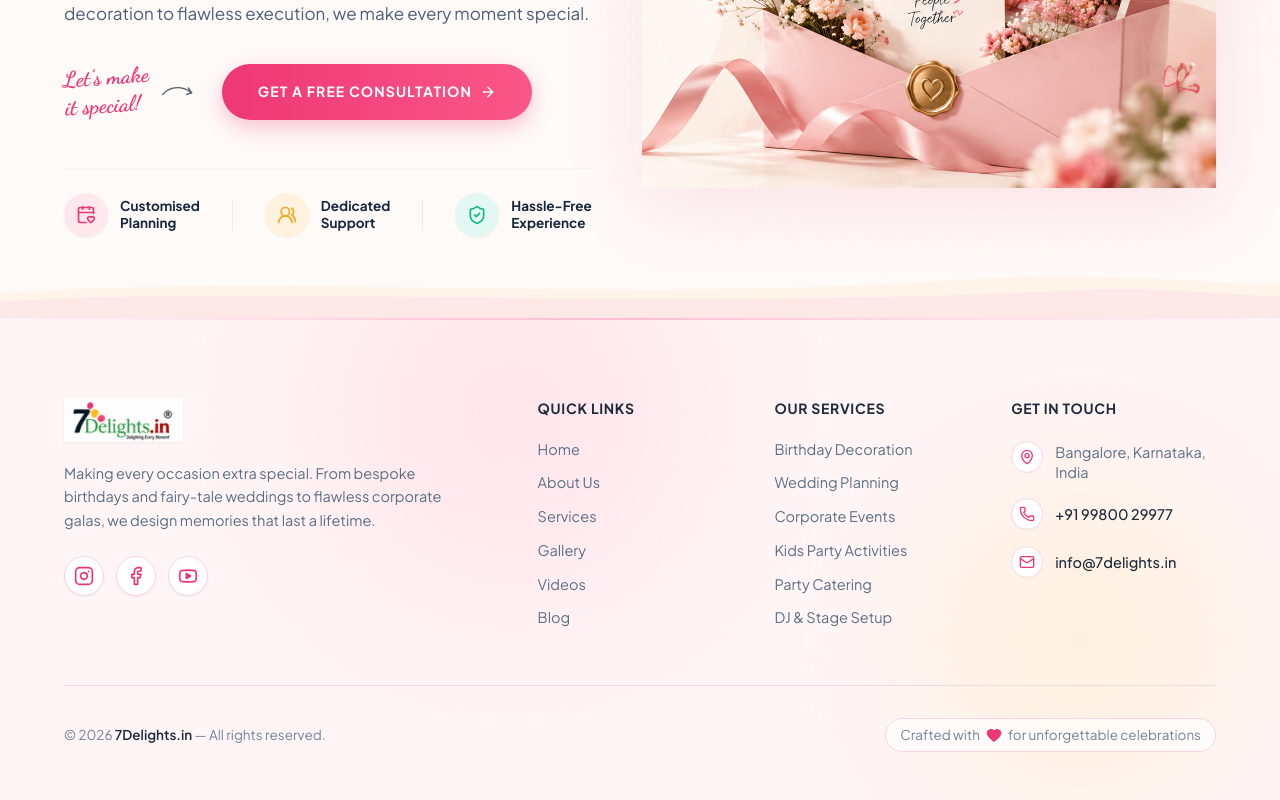
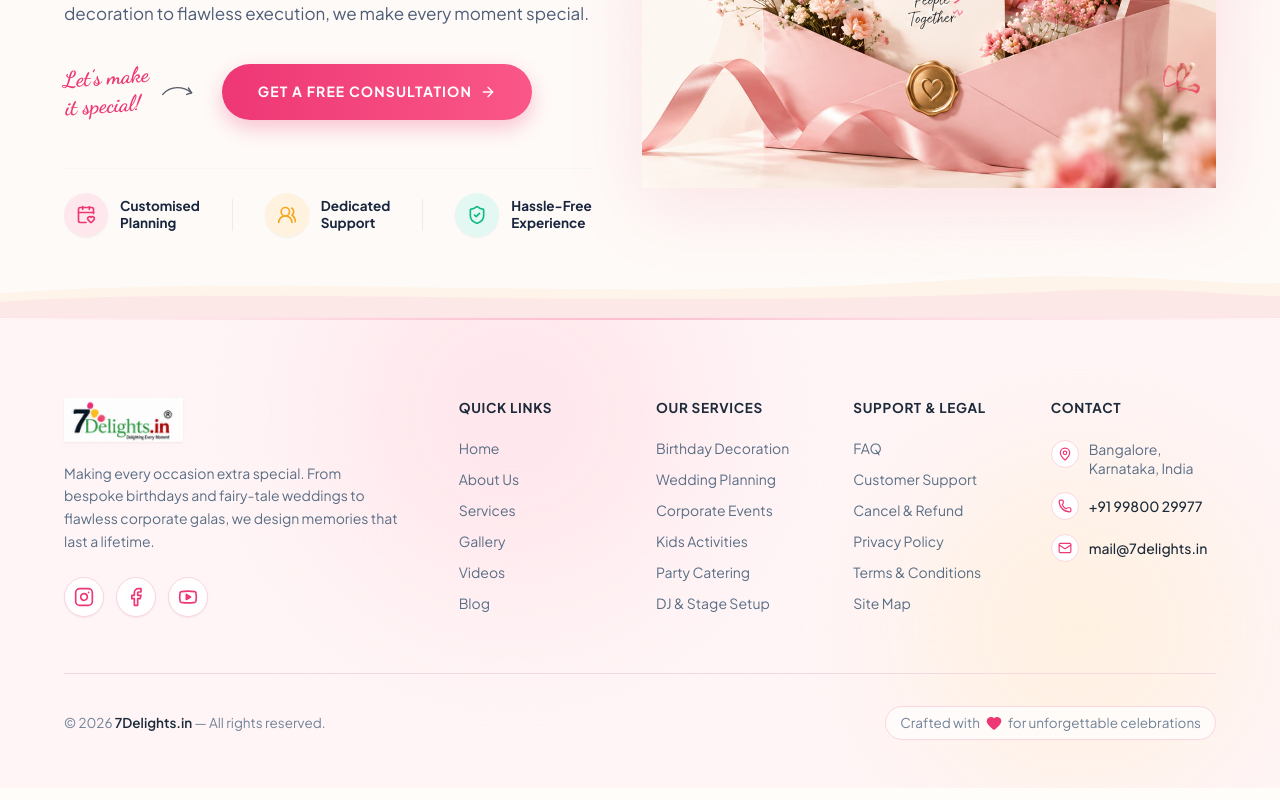
Before and after one commit to rameezwangde/7delights, a React (Vite) app: page / in a window 1280 px wide. Shown: the part 6701-7501 px from the top of the page. Built offline with nearby package versions, Linux system fonts and the light colour scheme; a web font is replaced by a local one.

Commit message:
feat: add Footer component with brand details, links, and contact info

```diff
--- a/src/components/Footer.jsx
+++ b/src/components/Footer.jsx
@@ -15,12 +15,12 @@ export default function Footer() {
       <div className="w-full max-w-[1720px] mx-auto px-6 sm:px-10 lg:px-14 xl:px-16 relative z-10">
 
         {/* Top Section: Brand + Navigation Columns */}
-        <div className="grid grid-cols-1 md:grid-cols-2 lg:grid-cols-5 gap-10 lg:gap-8 pb-14 border-b border-[#F5D8DF]">
+        <div className="grid grid-cols-1 md:grid-cols-2 lg:grid-cols-6 gap-10 lg:gap-8 pb-14 border-b border-[#F5D8DF]">
 
           {/* Column 1: Brand & Bio */}
-          <div className="lg:col-span-2 flex flex-col pr-0 lg:pr-8">
+          <div className="lg:col-span-2 flex flex-col pr-0 lg:pr-6">
             <div className="flex items-center mb-5">
-              <a href="#placeholder" className="inline-block transition-transform hover:scale-[1.02]">
+              <a href="#home" className="inline-block transition-transform hover:scale-[1.02]">
                 <img
                   src="/assets/logo.png"
                   alt="7Delights.in Logo"
@@ -29,7 +29,7 @@ export default function Footer() {
               </a>
             </div>
 
-            <p className="text-[#5A6E85] text-[14.5px] leading-relaxed max-w-[420px] mb-6">
+            <p className="text-[#5A6E85] text-[14px] leading-relaxed max-w-[380px] mb-6">
               Making every occasion extra special. From bespoke birthdays and fairy-tale weddings to flawless corporate galas, we design memories that last a lifetime.
             </p>
 
@@ -70,57 +70,72 @@ export default function Footer() {
 
           {/* Column 2: Quick Links */}
           <div>
-            <h4 className="text-[14px] font-bold tracking-wider uppercase text-[#1C2A39] mb-5 font-sans flex items-center gap-1.5">
-              <span>Quick Links</span>
+            <h4 className="text-[13.5px] font-bold tracking-wider uppercase text-[#1C2A39] mb-4 sm:mb-5 font-sans">
+              Quick Links
             </h4>
-            <ul className="space-y-3 text-[14.5px] text-[#5A6E85]">
-              <li><a href="#placeholder" className="hover:text-[#EE3775] hover:translate-x-1 inline-block transition-all duration-150">Home</a></li>
-              <li><a href="#placeholder" className="hover:text-[#EE3775] hover:translate-x-1 inline-block transition-all duration-150">About Us</a></li>
-              <li><a href="#placeholder" className="hover:text-[#EE3775] hover:translate-x-1 inline-block transition-all duration-150">Services</a></li>
-              <li><a href="#placeholder" className="hover:text-[#EE3775] hover:translate-x-1 inline-block transition-all duration-150">Gallery</a></li>
-              <li><a href="#placeholder" className="hover:text-[#EE3775] hover:translate-x-1 inline-block transition-all duration-150">Videos</a></li>
-              <li><a href="#placeholder" className="hover:text-[#EE3775] hover:translate-x-1 inline-block transition-all duration-150">Blog</a></li>
+            <ul className="space-y-2.5 text-[14px] text-[#5A6E85]">
+              <li><a href="#home" className="hover:text-[#EE3775] hover:translate-x-1 inline-block transition-all duration-150">Home</a></li>
+              <li><a href="#about" className="hover:text-[#EE3775] hover:translate-x-1 inline-block transition-all duration-150">About Us</a></li>
+              <li><a href="#services" className="hover:text-[#EE3775] hover:translate-x-1 inline-block transition-all duration-150">Services</a></li>
+              <li><a href="#gallery" className="hover:text-[#EE3775] hover:translate-x-1 inline-block transition-all duration-150">Gallery</a></li>
+              <li><a href="#videos" className="hover:text-[#EE3775] hover:translate-x-1 inline-block transition-all duration-150">Videos</a></li>
+              <li><a href="#blog" className="hover:text-[#EE3775] hover:translate-x-1 inline-block transition-all duration-150">Blog</a></li>
             </ul>
           </div>
 
           {/* Column 3: Event Services */}
           <div>
-            <h4 className="text-[14px] font-bold tracking-wider uppercase text-[#1C2A39] mb-5 font-sans flex items-center gap-1.5">
-              <span>Our Services</span>
+            <h4 className="text-[13.5px] font-bold tracking-wider uppercase text-[#1C2A39] mb-4 sm:mb-5 font-sans">
+              Our Services
             </h4>
-            <ul className="space-y-3 text-[14.5px] text-[#5A6E85]">
+            <ul className="space-y-2.5 text-[14px] text-[#5A6E85]">
               <li><a href="#placeholder" className="hover:text-[#EE3775] hover:translate-x-1 inline-block transition-all duration-150">Birthday Decoration</a></li>
               <li><a href="#placeholder" className="hover:text-[#EE3775] hover:translate-x-1 inline-block transition-all duration-150">Wedding Planning</a></li>
               <li><a href="#placeholder" className="hover:text-[#EE3775] hover:translate-x-1 inline-block transition-all duration-150">Corporate Events</a></li>
-              <li><a href="#placeholder" className="hover:text-[#EE3775] hover:translate-x-1 inline-block transition-all duration-150">Kids Party Activities</a></li>
+              <li><a href="#placeholder" className="hover:text-[#EE3775] hover:translate-x-1 inline-block transition-all duration-150">Kids Activities</a></li>
               <li><a href="#placeholder" className="hover:text-[#EE3775] hover:translate-x-1 inline-block transition-all duration-150">Party Catering</a></li>
               <li><a href="#placeholder" className="hover:text-[#EE3775] hover:translate-x-1 inline-block transition-all duration-150">DJ & Stage Setup</a></li>
             </ul>
           </div>
 
-          {/* Column 4: Contact Info */}
+          {/* Column 4: Customer & Legal (User Requested Items) */}
           <div>
-            <h4 className="text-[14px] font-bold tracking-wider uppercase text-[#1C2A39] mb-5 font-sans flex items-center gap-1.5">
-              <span>Get In Touch</span>
+            <h4 className="text-[13.5px] font-bold tracking-wider uppercase text-[#1C2A39] mb-4 sm:mb-5 font-sans">
+              Support & Legal
             </h4>
-            <div className="space-y-4 text-[14.5px] text-[#5A6E85]">
-              <div className="flex items-start space-x-3">
-                <div className="w-8 h-8 rounded-full bg-white border border-[#FCD5DE] flex items-center justify-center shrink-0 text-[#EE3775] mt-0.5 shadow-xs">
-                  <MapPin className="w-4 h-4" />
+            <ul className="space-y-2.5 text-[14px] text-[#5A6E85]">
+              <li><a href="#about" className="hover:text-[#EE3775] hover:translate-x-1 inline-block transition-all duration-150">FAQ</a></li>
+              <li><a href="#placeholder" className="hover:text-[#EE3775] hover:translate-x-1 inline-block transition-all duration-150">Customer Support</a></li>
+              <li><a href="#placeholder" className="hover:text-[#EE3775] hover:translate-x-1 inline-block transition-all duration-150">Cancel & Refund</a></li>
+              <li><a href="#placeholder" className="hover:text-[#EE3775] hover:translate-x-1 inline-block transition-all duration-150">Privacy Policy</a></li>
+              <li><a href="#placeholder" className="hover:text-[#EE3775] hover:translate-x-1 inline-block transition-all duration-150">Terms & Conditions</a></li>
+              <li><a href="#placeholder" className="hover:text-[#EE3775] hover:translate-x-1 inline-block transition-all duration-150">Site Map</a></li>
+            </ul>
+          </div>
+
+          {/* Column 5: Contact Info */}
+          <div>
+            <h4 className="text-[13.5px] font-bold tracking-wider uppercase text-[#1C2A39] mb-4 sm:mb-5 font-sans">
+              Contact
+            </h4>
+            <div className="space-y-3.5 text-[14px] text-[#5A6E85]">
+              <div className="flex items-start space-x-2.5">
+                <div className="w-7 h-7 rounded-full bg-white border border-[#FCD5DE] flex items-center justify-center shrink-0 text-[#EE3775] mt-0.5 shadow-xs">
+                  <MapPin className="w-3.5 h-3.5" />
                 </div>
-                <span className="leading-snug pt-1">Bangalore, Karnataka, India</span>
+                <span className="leading-snug pt-0.5">Bangalore, Karnataka, India</span>
               </div>
-              <div className="flex items-center space-x-3">
-                <div className="w-8 h-8 rounded-full bg-white border border-[#FCD5DE] flex items-center justify-center shrink-0 text-[#EE3775] shadow-xs">
-                  <Phone className="w-4 h-4" />
+              <div className="flex items-center space-x-2.5">
+                <div className="w-7 h-7 rounded-full bg-white border border-[#FCD5DE] flex items-center justify-center shrink-0 text-[#EE3775] shadow-xs">
+                  <Phone className="w-3.5 h-3.5" />
                 </div>
                 <a href="#placeholder" className="hover:text-[#EE3775] transition-colors font-medium text-[#1C2A39]">+91 99800 29977</a>
               </div>
-              <div className="flex items-center space-x-3">
-                <div className="w-8 h-8 rounded-full bg-white border border-[#FCD5DE] flex items-center justify-center shrink-0 text-[#EE3775] shadow-xs">
-                  <Mail className="w-4 h-4" />
+              <div className="flex items-center space-x-2.5">
+                <div className="w-7 h-7 rounded-full bg-white border border-[#FCD5DE] flex items-center justify-center shrink-0 text-[#EE3775] shadow-xs">
+                  <Mail className="w-3.5 h-3.5" />
                 </div>
-                <a href="#placeholder" className="hover:text-[#EE3775] transition-colors font-medium text-[#1C2A39]">info@7delights.in</a>
+                <a href="mailto:mail@7delights.in" className="hover:text-[#EE3775] transition-colors font-medium text-[#1C2A39]">mail@7delights.in</a>
               </div>
             </div>
           </div>
```
